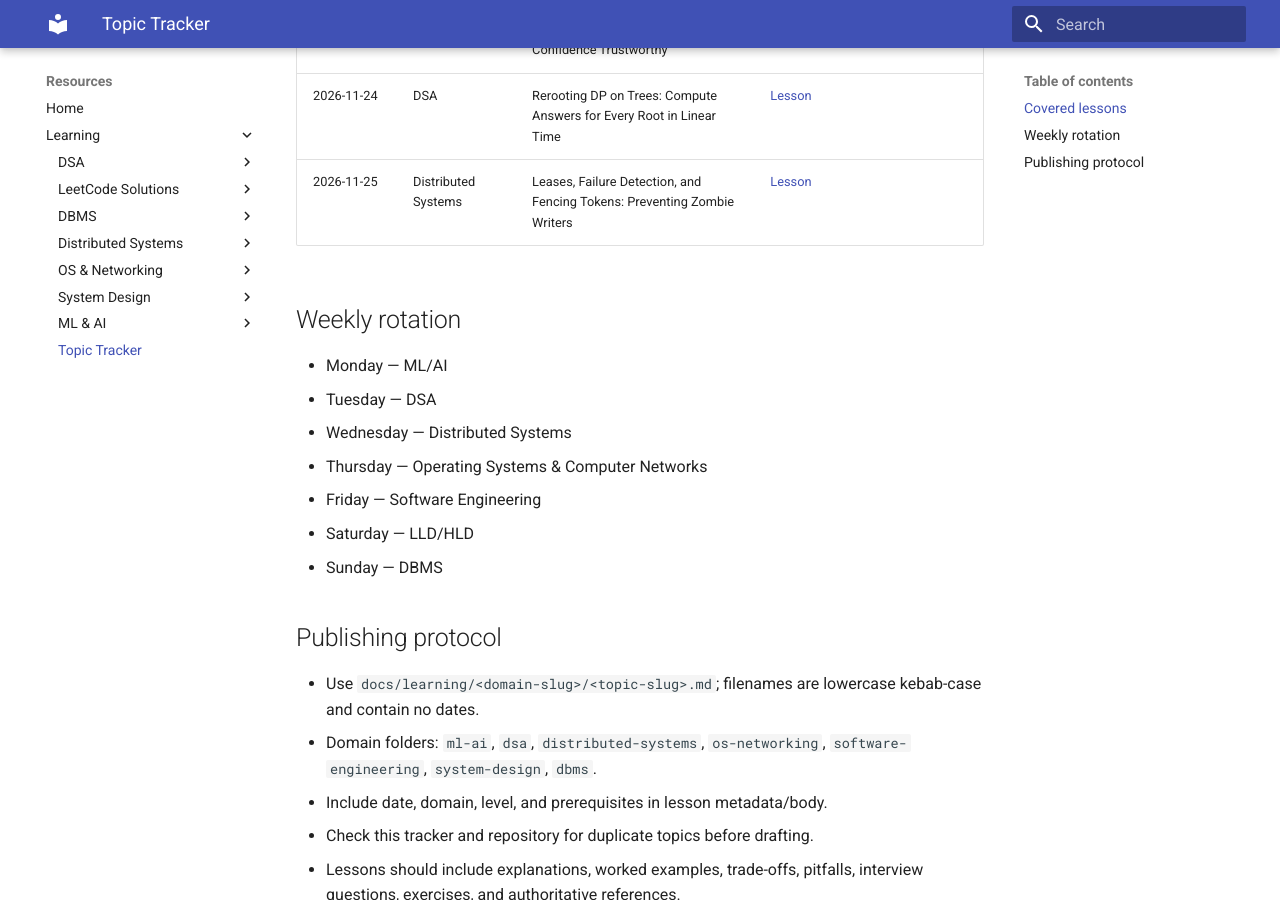
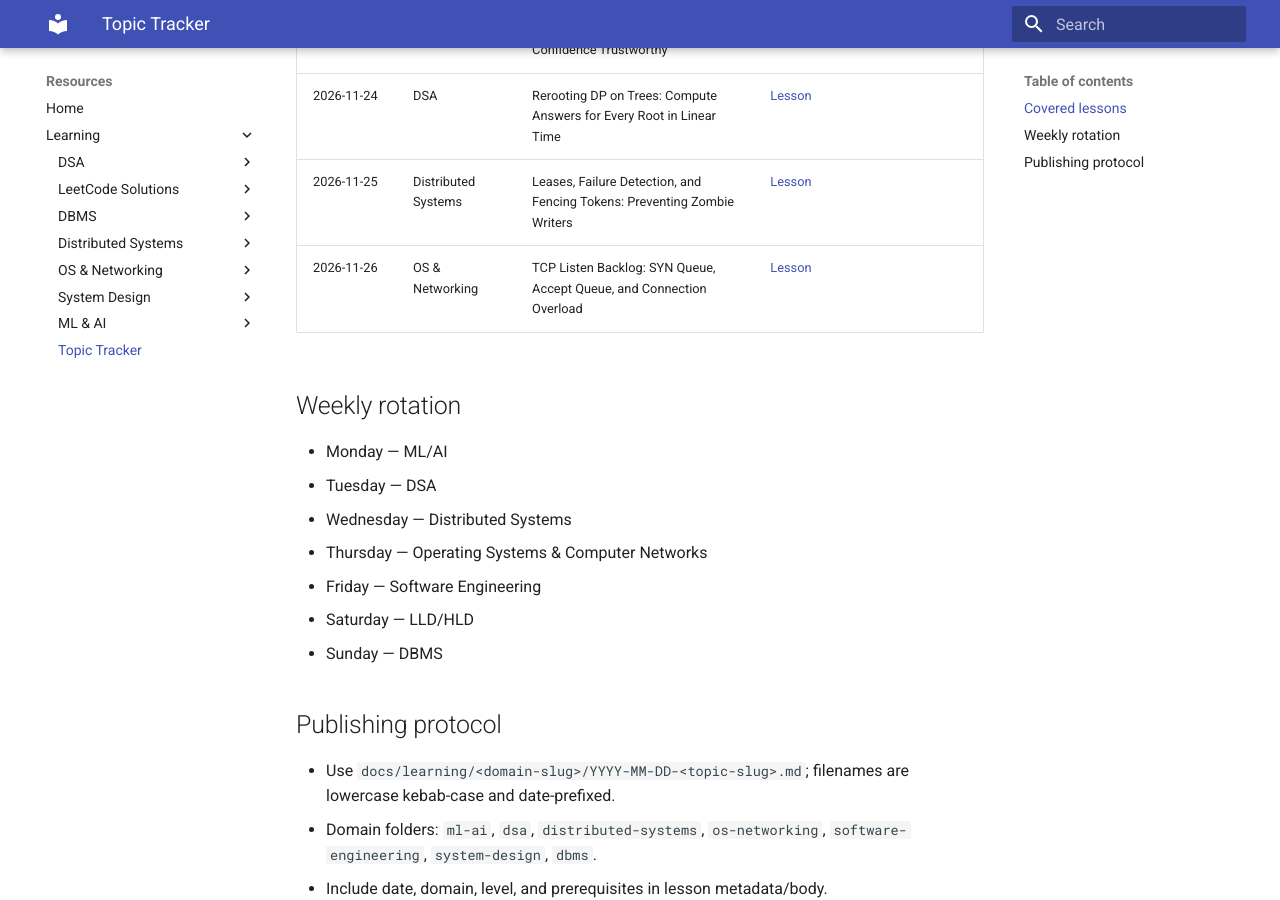
Before and after one commit to ashishpatidar123/resources, an MkDocs documentation site: the page built from docs/learning/topic-tracker.md, in a window 1280 px wide and 900 px high, scrolled down 559 px. Built offline with MkDocs 1.6.1 and Material for MkDocs 9.7.7, drawn with Linux system fonts in a browser that asks for light colours.

Commit message:
Update daily learning tracker for Nov 26

```diff
--- a/docs/learning/topic-tracker.md
+++ b/docs/learning/topic-tracker.md
@@ -11,6 +11,7 @@ Canonical deduplication log. Before preparing each lesson, check this tracker an
 | 2026-11-23 | ML/AI | Probability Calibration: Making ML Confidence Trustworthy | [Lesson](ml-ai/probability-calibration.md) |
 | 2026-11-24 | DSA | Rerooting DP on Trees: Compute Answers for Every Root in Linear Time | [Lesson](dsa/rerooting-dp-on-trees.md) |
 | 2026-11-25 | Distributed Systems | Leases, Failure Detection, and Fencing Tokens: Preventing Zombie Writers | [Lesson](distributed-systems/2026-11-25-leases-failure-detection-fencing-tokens.md) |
+| 2026-11-26 | OS & Networking | TCP Listen Backlog: SYN Queue, Accept Queue, and Connection Overload | [Lesson](os-networking/2026-11-26-tcp-listen-backlog-syn-queue-accept-queue.md) |
 
 ## Weekly rotation
 - Monday — ML/AI
@@ -22,7 +23,7 @@ Canonical deduplication log. Before preparing each lesson, check this tracker an
 - Sunday — DBMS
 
 ## Publishing protocol
-- Use `docs/learning/<domain-slug>/<topic-slug>.md`; filenames are lowercase kebab-case and contain no dates.
+- Use `docs/learning/<domain-slug>/YYYY-MM-DD-<topic-slug>.md`; filenames are lowercase kebab-case and date-prefixed.
 - Domain folders: `ml-ai`, `dsa`, `distributed-systems`, `os-networking`, `software-engineering`, `system-design`, `dbms`.
 - Include date, domain, level, and prerequisites in lesson metadata/body.
 - Check this tracker and repository for duplicate topics before drafting.
```
